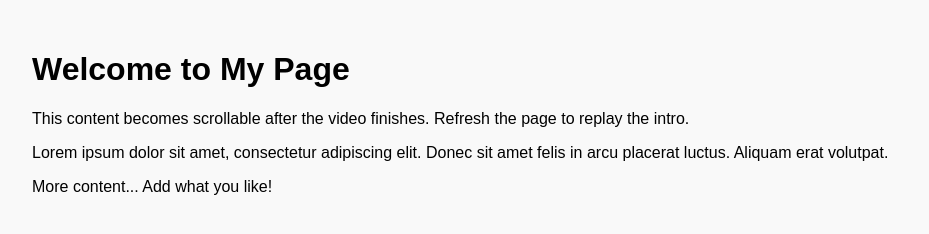
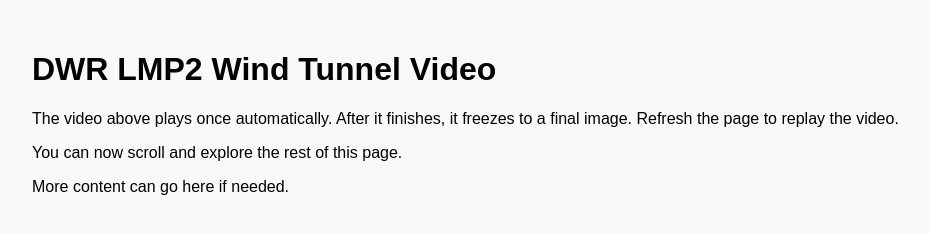
Before and after one commit to alfie-nicholls/DWR-Lmp2-wing-tunnel-video, a plain HTML site: page Index.html in a window 1280 px wide. Shown: the part 802-1036 px from the top of the page, without its empty margins (0-929 px from the left). Drawn offline with Linux system fonts and the light colour scheme.

Commit message:
Update Index.html

```diff
--- a/Index.html
+++ b/Index.html
@@ -2,7 +2,7 @@
 <html lang="en">
 <head>
   <meta charset="UTF-8">
-  <title>DWR-Lmp2-wing-tunnel-video</title>
+  <title>DWR LMP2 Wind Tunnel</title>
   <style>
     body {
       margin: 0;
@@ -40,17 +40,17 @@
 
   <div id="videoContainer">
     <video id="introVideo" autoplay muted playsinline preload="auto">
-      <source src="your-video.mp4" type="video/mp4">
+      <source src="Dwr Lmp2 Wind Tunnel(1).mp4" type="video/mp4">
       Your browser does not support the video tag.
     </video>
-    <img id="posterImage" src="your-final-frame.jpg" alt="Final Frame">
+    <img id="posterImage" src="Que_.png" alt="Final Frame">
   </div>
 
   <main>
-    <h1>Welcome to My Page</h1>
-    <p>This content becomes scrollable after the video finishes. Refresh the page to replay the intro.</p>
-    <p>Lorem ipsum dolor sit amet, consectetur adipiscing elit. Donec sit amet felis in arcu placerat luctus. Aliquam erat volutpat.</p>
-    <p>More content... Add what you like!</p>
+    <h1>DWR LMP2 Wind Tunnel Video</h1>
+    <p>The video above plays once automatically. After it finishes, it freezes to a final image. Refresh the page to replay the video.</p>
+    <p>You can now scroll and explore the rest of this page.</p>
+    <p>More content can go here if needed.</p>
   </main>
 
   <script>
```
